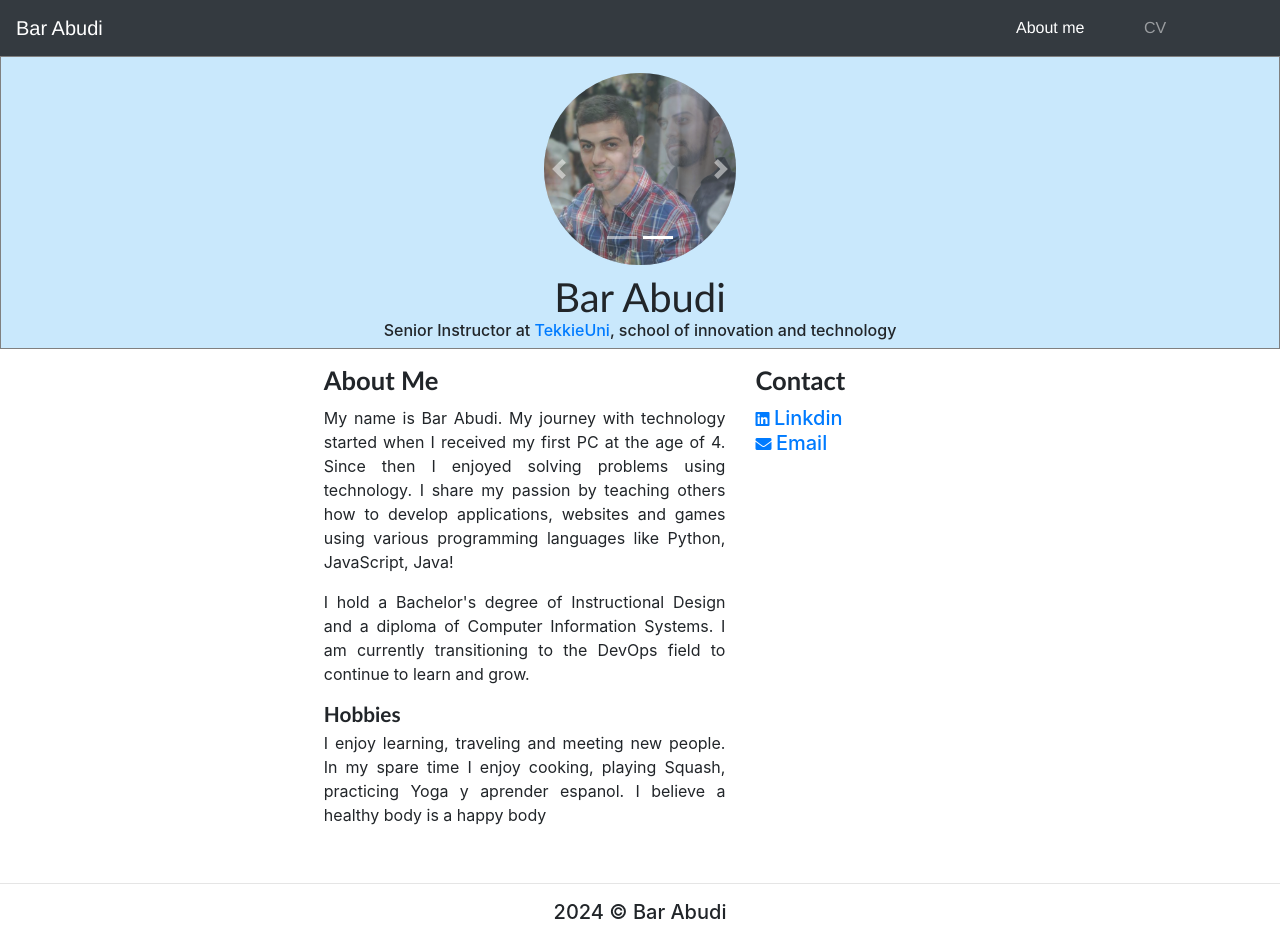
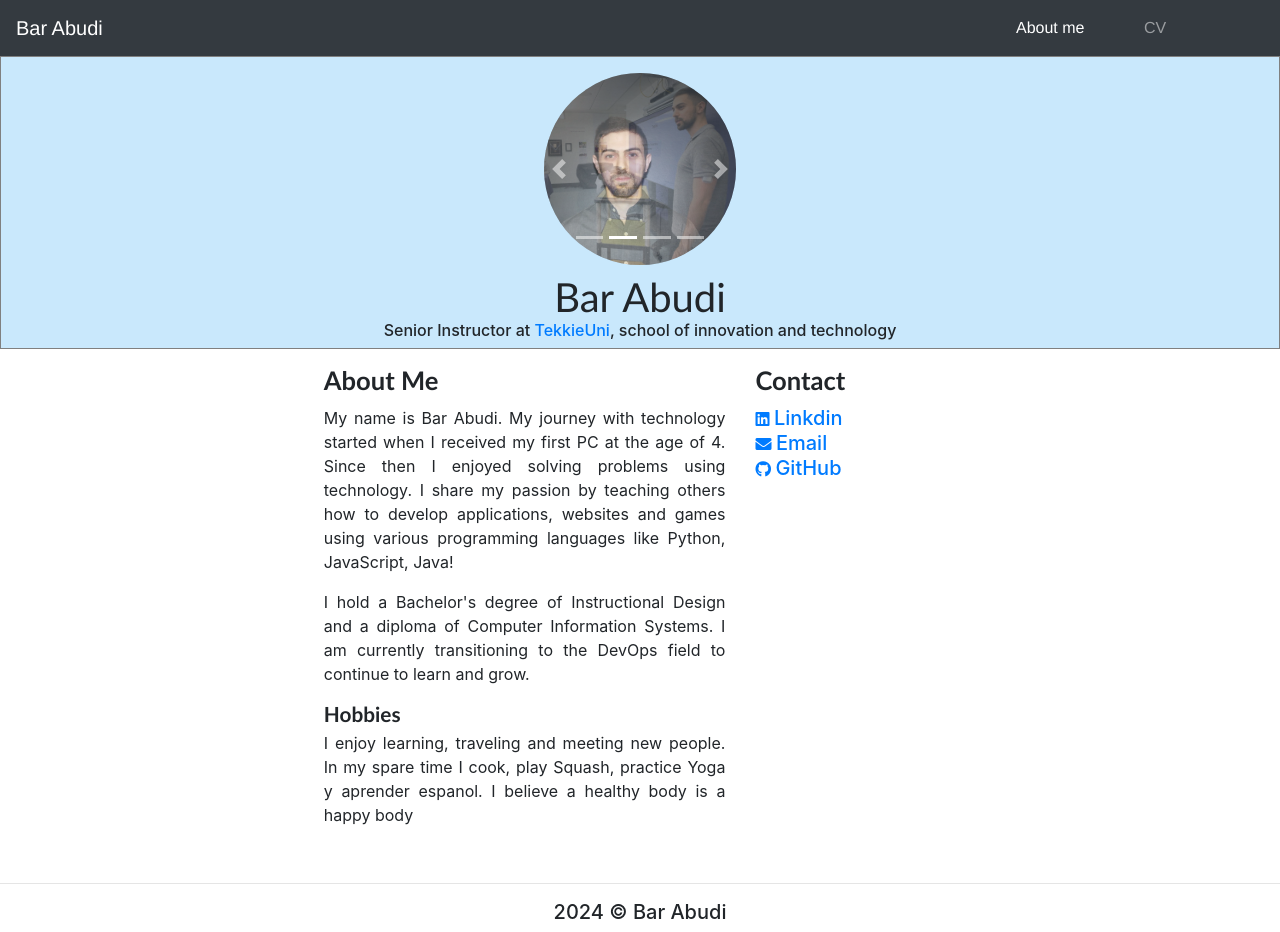
Before and after one commit to barabudy/personal-website, a plain HTML site: page index.html in a window 1280 px wide. Drawn offline with Linux system fonts and the light colour scheme.

Commit message:
Updated Readme, pictures and intro blurb

```diff
--- a/index.html
+++ b/index.html
@@ -42,16 +42,26 @@
                 <ol class="carousel-indicators">
                     <li data-target="#myCarousel" data-slide-to="0" class="active"></li>
                     <li data-target="#myCarousel" data-slide-to="1"></li>
+                    <li data-target="#myCarousel" data-slide-to="2"></li>
+                    <li data-target="#myCarousel" data-slide-to="3"></li>
                 </ol>
 
                 <!-- Wrapper for slides -->
                 <div class="carousel-inner">
                     <div class="carousel-item active">
-                        <img src="img/profile1.jpg" alt="A picture of Bar" class="rounded-circle">
+                        <img src="img/pic1.jpeg" alt="Picture 1 of Bar" class="rounded-circle">
                     </div>
 
                     <div class="carousel-item">
-                        <img src="img/profile2.png" alt="Another picture of Bar" class="rounded-circle">
+                        <img src="img/pic2.png" alt="Picture 2 of Bar" class="rounded-circle">
+                    </div>
+
+                    <div class="carousel-item">
+                        <img src="img/pic3.png" alt="Picture 3 of Bar" class="rounded-circle">
+                    </div>
+
+                    <div class="carousel-item">
+                        <img src="img/pic4.png" alt="Picture 4 of Bar" class="rounded-circle">
                     </div>
 
                     <a class="carousel-control-prev" href="#myCarousel" role="button" data-slide="prev">
@@ -73,7 +83,7 @@
                 <p>My name is Bar Abudi. My journey with technology started when I received my first PC at the age of 4. Since then I enjoyed solving problems using technology. I share my passion by teaching others how to develop applications, websites and games using various programming languages like Python, JavaScript, Java!</p>
                 <p>I hold a Bachelor's degree of Instructional Design and a diploma of Computer Information Systems. I am currently transitioning to the DevOps field to continue to learn and grow.</p>
                 <h3>Hobbies</h3>
-                <p>I enjoy learning, traveling and meeting new people. In my spare time I enjoy cooking, playing Squash, practicing Yoga y aprender espanol. I believe a healthy body is a happy body</p>
+                <p>I enjoy learning, traveling and meeting new people. In my spare time I cook, play Squash, practice Yoga y aprender espanol. I believe a healthy body is a happy body</p>
             </div>
             <div class="offset-md-0 col-md-2 offset-sm-1 col-sm-10">
                 <h2>Contact</h2>
@@ -88,6 +98,12 @@
                     <span class="h5">Email</span>
                 </a>
                 <br />
+
+                <a href="https://github.com/barabudy" target="_blank">
+                    <i class="fab fa-github"></i>
+                    <span class="h5">GitHub</span>
+                </a>
+                <br />
             </div>
         </div>
         <br />
```
Also changed, not shown: img/pic1.jpeg (added), img/pic2.png (added), img/pic3.png (added), img/profile1.jpg (deleted), img/profile2.png (deleted), 2 other files.
